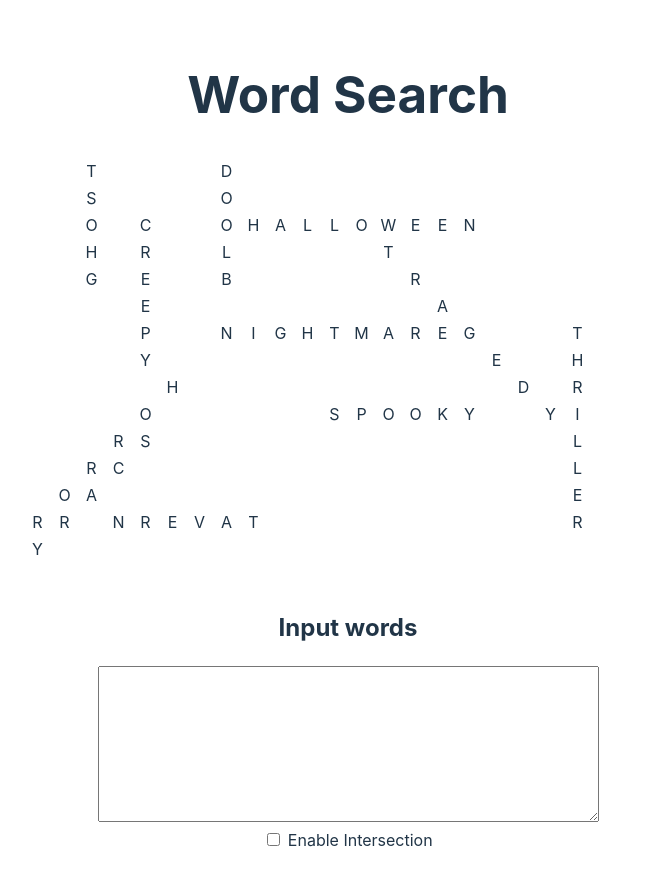
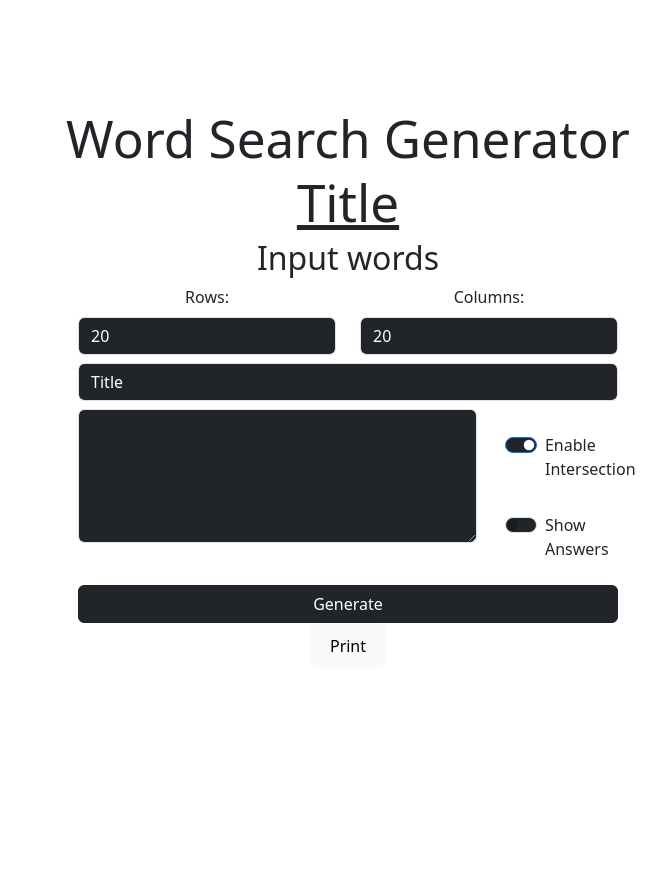
Before and after one commit to weeht1996/WordSearch, a React (Vite) app: page / in a window 1280 px wide. Shown: the whole page, without its empty margins (292-958 px from the left). After the commit the page ends 800 px from the top, so only its background shows below. Built offline with nearby package versions, Linux system fonts and the light colour scheme.

Commit message:
Big update
Algorithm done
Form done
Cleanup unused files

```diff
--- a/index.html
+++ b/index.html
@@ -4,10 +4,13 @@
     <meta charset="UTF-8" />
     <link rel="icon" type="image/svg+xml" href="/vite.svg" />
     <meta name="viewport" content="width=device-width, initial-scale=1.0" />
-    <title>Vite + React</title>
+    <title>Word Search Generator</title>
+    <link href="https://cdn.jsdelivr.net/npm/bootstrap@5.3.0-alpha3/dist/css/bootstrap.min.css" rel="stylesheet" integrity="sha384-KK94CHFLLe+nY2dmCWGMq91rCGa5gtU4mk92HdvYe+M/SXH301p5ILy+dN9+nJOZ" crossorigin="anonymous">
   </head>
   <body>
     <div id="root"></div>
     <script type="module" src="/src/main.jsx"></script>
+    <script src="https://cdn.jsdelivr.net/npm/bootstrap@5.3.0-alpha3/dist/js/bootstrap.bundle.min.js" integrity="sha384-ENjdO4Dr2bkBIFxQpeoTz1HIcje39Wm4jDKdf19U8gI4ddQ3GYNS7NTKfAdVQSZe" crossorigin="anonymous"></script>
+
   </body>
 </html>
--- a/src/App.css
+++ b/src/App.css
@@ -1,17 +1,32 @@
 #root {
-  max-width: 1280px;
+  max-width: 90%;
   margin: 0 auto;
   padding: 2rem;
+  padding-top: 10px;
   text-align: center;
 }
 
-table, th, td {
-  border: 1.5px solid white;
-  border-collapse: collapse;
-  table-layout: fixed;
-  width: 24px;
-  height: 24px;
+#toPrint {
+  /* max-height: 29.7cm; */
+  max-width: 21cm;
+  margin-left: auto;
+  margin-right: auto;
 }
+
+table {
+  max-width: 100%;
+  border: 1.5px solid black;
+  table-layout:fixed;
+  font-family: monospace;
+  font-variant-numeric: tabular-nums;
+}
+
+ul {
+  margin-top: 20px;
+  list-style-type: none;
+}
+
+
 
 @keyframes logo-spin {
   from {
@@ -26,7 +41,30 @@ table, th, td {
   a:nth-of-type(2) .logo {
     animation: logo-spin infinite 20s linear;
   }
+
 }
+
+@media print {
+
+  #content {
+    top: -200px !important;
+    max-height: 27cm;
+    margin: 0;
+  }
+
+  #hide, #header {
+    display: none;
+  }
+
+  #title, #wordDisplay {
+    margin-top: 0;
+    padding-top: 0;
+  }
+
+
+}
+
+
 
 .card {
   padding: 2em;
--- a/src/App.jsx
+++ b/src/App.jsx
@@ -1,62 +1,48 @@
-import { useEffect, useState } from "react"
+import { useState } from "react"
 import './App.css'
-import { NewTodoForm } from "./components/NewTodoForm"
-import { TodoList } from "./components/TodoList"
 import { WordTable } from "./components/WordTable"
 import { WordsInputForm } from "./components/WordsInputForm"
+import { WordDisplay } from "./components/WordDisplay"
 
-window.intersect = true
 
 export default function App() {
-  const [todos, setTodos] = useState(() =>{
-    const localValue = localStorage.getItem("ITEMS")
-    if (localValue == null) return []
+  const [isGenerated, setIsGenerated] = useState(false)
+  const [words, setWords] = useState("")
+  const [intersect, isIntersect] = useState(false)
+  const [show, setShowAnswer] = useState(true)
+  const [dimension, setDimension] = useState([10,16])
+  const [title, setTitle] = useState('Title')
 
-    return JSON.parse(localValue)
-  })
-
-  useEffect(() => {
-    localStorage.setItem("ITEMS", JSON.stringify(todos))
-  }, [todos])
-
-  function addTodo(title) {
-    setTodos((currentTodos) => {
-      return [
-        ...currentTodos,
-        {
-          id: crypto.randomUUID(), title, completed:false
-        },
-      ]
-    })
+  function generateWordSearch(words, intersected, dimension, toggle) {
+    setDimension(dimension)
+    isIntersect(intersected)
+    setShowAnswer(toggle)
+    setIsGenerated(true)
+    setWords(words)
   }
 
-  function toggleTodo(id, completed) {
-    setTodos(currentTodos => {
-      return currentTodos.map (todo => {
-        if (todo.id ===id ) {
-          return { ...todo, completed}
-        }
-
-        return todo
-      })
-    })
+  function setAnswerVisibility(isVisible) {
+    setShowAnswer(isVisible)
   }
 
-  function deleteTodo(id) {
-    setTodos(currentTodos => {
-      return currentTodos.filter(todo => todo.id !== id)
-    })
+  function sendTitle(newTitle) {
+    setTitle(newTitle)
   }
 
   return (
     <>
-    <h1>Word Search</h1>
-    <WordTable/>
-    {/* <NewTodoForm onSubmit={addTodo}/> */}
-    <span></span>
+    <div id="content">
+      <h1 id="header">Word Search Generator</h1>
+      <h1 id="title"><u>{title}</u></h1>
+      { isGenerated && <WordTable inputWords = {words} intersect={intersect} dimension={dimension} answerChecked={show}/>}
+      { isGenerated && <WordDisplay words = {words}/>}
+
+    </div>
+    <div id="hide">
+
     <h2 className='header'>Input words</h2>
-    <WordsInputForm/>
-    {/* <TodoList todos={todos} toggleTodo={toggleTodo} deleteTodo={deleteTodo}/> */}
+    <WordsInputForm onClick={generateWordSearch} setAnswer={setAnswerVisibility} sendTitle={sendTitle} title={title}/>
+    </div>
     </>
   )
 }
--- /dev/null
+++ b/src/components/AnswerBoard.jsx
@@ -0,0 +1,13 @@
+export function AnswerBoard({answer}) {
+    return (
+        <table className='table-sm'>
+            <tbody>
+                    {answer.map((innerArray) => (
+                <tr key={crypto.randomUUID()}>
+                    {innerArray.map((item) => <td key={crypto.randomUUID()}>{item}</td>)}
+                </tr>
+            ))}
+            </tbody>
+        </table>
+    )
+}
--- a/src/components/TodoItem.jsx
+++ /dev/null
@@ -1,15 +0,0 @@
-export function TodoItem({completed, id, title, toggleTodo, deleteTodo}) {
-    return (
-        <li >
-            <label htmlFor="">
-                <input type="checkbox" checked={completed}
-                onChange={e => toggleTodo(id, e.target.checked)}
-                />
-                {title}
-            </label>
-            <button
-              onClick={() => deleteTodo(id)}
-            className="btn btn-danger">Delete</button>
-        </li>
-    )
-}
--- /dev/null
+++ b/src/components/WordBoard.jsx
@@ -0,0 +1,13 @@
+export function WordBoard({board, fSize, cellWidth}) {
+    return (
+        <table >
+            <tbody>
+                    {board.map((innerArray) => (
+                <tr key={crypto.randomUUID()}>
+                    {innerArray.map((item) => <td key={crypto.randomUUID()} className="m-1" style={{fontSize: fSize, width: cellWidth}} >{item}</td>)}
+                </tr>
+            ))}
+            </tbody>
+        </table>
+    )
+}
--- /dev/null
+++ b/src/components/WordDisplay.jsx
@@ -0,0 +1,13 @@
+export function WordDisplay({words}) {
+
+    return (
+        <div className="container" id="wordDisplay">
+            <ul>
+                <div className="row">
+                    {words.split(' ').map((word) =>
+                    <li className="col-3" key={crypto.randomUUID()}><b>{word.charAt(0).toUpperCase() + word.slice(1)}</b></li>)}
+                </div>
+            </ul>
+        </div>
+    )
+}
--- a/src/components/WordTable.jsx
+++ b/src/components/WordTable.jsx
@@ -1,6 +1,11 @@
-import { v4 as uuid } from 'uuid';
+import { useState } from "react";
+import { AnswerBoard } from "./AnswerBoard";
+import { WordBoard } from "./WordBoard";
 
-export function WordTable() {
+export function WordTable({inputWords, intersect, dimension, answerChecked}) {
+
+    const [fSize, setFontSize] = useState(16)
+    const [cellWidth, setCellWidth] = useState(fSize * 1.5 + 2)
 
     function generateChar() {
         const characters = 'ABCDEFGHIJKLMNOPQRSTUVWXYZ';
@@ -92,14 +97,13 @@ export function WordTable() {
                         let overlap_location = [...current.path[x]]
                         let shift = [ (overlap_location[0] - repeated_word_location[0]),  (overlap_location[1] - repeated_word_location[1]) ]
                         let test_location = [(word.spot[0] + shift[0] ), (word.spot[1] + shift[1])]
-                        if (test_location[0] < 0 || test_location[0] > rows || test_location[1] < 0 || test_location[1] > cols) {
-                            console.log('OOB')
+                        if (word.word, test_location, word.direction) {
+                            // console.log('OOB')
                             return false
                         }
-                        // console.log(word.word + " shift: " + shift + ' and word spot 5: ' + word.spot + ' and new start point: ' + test_location)
                         word.spot = test_location
                         if (isPathClear(word).length > 1) {
-                            console.log('too many collisions')
+                            // console.log('too many collisions')
                             return false
                         }
                         return true
@@ -122,16 +126,16 @@ export function WordTable() {
 
     }
 
-    function isInBoundary(word) {
-        let increments = getDirection(word.direction)
-        let len = word.word.length - 1
+    function isInBoundary(word, startPoint, direction) {
+        let increments = getDirection(direction)
+        let len = word.length - 1
 
-        if ((increments[0] < 0 && (word.spot[0] - len) < 0) ||
-            (increments[0] > 0 && (word.spot[0] + len) > rows - 1) ||
-            (increments[1] > 0 && (word.spot[1] + len) > cols - 1) ||
-            (increments[1] < 0 && (word.spot[1] - len) < 0)) {
-                return false
-            }
+        if ((increments[0] < 0 && (startPoint[0] - len) < 0) ||
+        (increments[0] > 0 && (startPoint[0] + len) > rows - 1) ||
+        (increments[1] > 0 && (startPoint[1] + len) > cols - 1) ||
+        (increments[1] < 0 && (startPoint[1] - len) < 0)) {
+            return false
+        }
         return true
     }
 
@@ -146,10 +150,11 @@ export function WordTable() {
         return collisions
     }
 
-    let words = ['ghost', 'tavern' , 'scary', 'horror', 'thriller', 'tragedy', 'creepy', 'blood', 'nightmare', 'halloween', 'spooky']
-    var rows = 16
-    var cols = 24
+    // ghost tavern scary horror thriller tragedy creepy blood nightmare halloween spooky
+    var rows = dimension[0]
+    var cols = dimension[1]
 
+    let words = inputWords.split(' ')
     words.sort((a,b) => b.length - a.length)
 
     var all_spots = getBoard(rows, cols)
@@ -170,22 +175,15 @@ export function WordTable() {
             path: []
         }
 
-        let valid = false
-
-        while (!valid && current.length > 0) { //check if location is valid
-
+        validityLoop: while ( current.length > 0) { //check if location is valid
             count = 0
             while (count < 8) {
-                if (isInBoundary(word)) {
+                if (isInBoundary(word.word, word.spot, word.direction)) {
+
                     let intersected = isPathClear(word)
-                    if (intersected.length == 0) {
+                    if (intersected.length == 0 || (intersect && intersectWords(word, intersected))) {
                         placeWord(word)
-                        valid = true
-                        break
-                    } else if ( window.intersect && intersectWords(word, intersected)) {
-                        placeWord(word)
-                        valid = true
-                        break
+                        break validityLoop
                     }
                 }
                 word.direction = changeDirection(word.direction)
@@ -205,8 +203,6 @@ export function WordTable() {
         //if still invalid revert to previous board
     }
 
-    console.log(occupied_spots)
-
     let answer = JSON.parse(JSON.stringify(board))
     for (let j = 0; j < rows; j++) {
         for (let k = 0; k < cols; k++) {
@@ -217,26 +213,15 @@ export function WordTable() {
     }
 
     return (
-        <div>
-            {/* <table>
-                <tbody>
-                        {board.map((innerArray) => (
-                    <tr key={uuid()}>
-                        {innerArray.map((item) => <td key={uuid()}>{item}</td>)}
-                    </tr>
-                ))}
-                </tbody>
-            </table> */}
-            <span></span>
-            <table>
-                <tbody display="false">
-                        {answer.map((innerArray) => (
-                    <tr key={uuid()}>
-                        {innerArray.map((item) => <td key={uuid()}>{item}</td>)}
-                    </tr>
-                ))}
-                </tbody>
-            </table>
+        <div className='container d-flex justify-content-center' id="toPrint">
+            <div className="row">
+                <div className="col my-1">
+                    <WordBoard board={board} fSize={fSize} cellWidth={cellWidth}/>
+                </div>
+                {answerChecked && <div className="col my-1" id="answerBoard">
+                    <AnswerBoard answer={answer}/>
+                </div>}
+            </div>
         </div>
     );
 }
--- a/src/components/WordsInputForm.jsx
+++ b/src/components/WordsInputForm.jsx
@@ -1,19 +1,78 @@
-export function WordsInputForm() {
+import { useState } from "react"
+
+export function WordsInputForm({onClick, setAnswer, sendTitle, title}) {
+    const [words, getWords] = useState("")
+    const [intersect, setIntersect] = useState(true)
+    const [answer, toggleAnswer] = useState(false)
+    const [row, setRow] =useState(20)
+    const [column, setColumn] =useState(20)
+
+    function handleClick(e) {
+        e.preventDefault()
+        if (words === "") return
+        onClick(words, intersect, [row, column], answer)
+    }
+
+    function handleAnswerClick(e) {
+        toggleAnswer(e)
+        setAnswer(!answer)
+    }
+
+    function handleNumberValidation(e) {
+        const regex = /^[0-9\b]+$/
+        if (regex.test(e.value) && e.value <= 60 && e.value >= 20) {
+             e.id == "rowInput" ? setRow(e.value) : setColumn(e.value)
+        }
+    }
+
+    function setTitle(e) {
+        sendTitle(e)
+    }
+
+    return (
+
+        <form>
+            <div className="container-fluid text-center">
+                <div className="row">
+                    <div className="col">
+                        Rows: <input type="number" min={20} max={100} className="form-control bg-dark text-white my-2" name="" id="rowInput" placeholder="10" value={row} onChange={e => handleNumberValidation(e.target)}/>
+                    </div>
+                    <div className="col">
+                        Columns: <input type="number" min={20} max={100} className="form-control bg-dark text-white my-2" name="" id="colBtn" placeholder="16" value={column} onChange={e => handleNumberValidation(e.target)}/>
+                    </div>
+                </div>
+                <div className="d-grid gap-2 mb-2">
+                    <input type="text" className="form-control bg-dark text-white" onChange={e => setTitle(e.target.value)} placeholder="Title" value={title}></input>
+                </div>
+                <div className="row text-start">
+                    <div className="col-9">
+                        <textarea className="form-control bg-dark text-white" name="" id="" rows="5" value={words} onChange={e => getWords(e.target.value)} placeholder="Put the words you would like to have inside the box below (make sure they are separated by a space in between)"></textarea>
+                    </div>
+                    <div className="col-3 ">
+                        <div className="row my-3 px-2 ">
+                            <div className="form-check form-switch m-2">
+                                <input className="form-check-input bg-dark" type="checkbox" name="intersection" id="intersection" checked={intersect} onChange={e => setIntersect(e.target.checked)}/>
+                                <label htmlFor="intersection">Enable Intersection</label>
+                            </div>
+                        </div>
+                        <div className="row my-3 px-2 ">
+                            <div className="form-check form-switch m-2">
+                                <input className="form-check-input bg-dark" type="checkbox" name="answer" id="answer" checked={answer} onChange={e => handleAnswerClick(e.target.checked)}/>
+                            <label htmlFor="answer">Show Answers</label>
+                            </div>
+                        </div>
+                    </div>
+                </div>
+                <div className="d-grid gap-2">
+                    <button type="button" className="btn btn-dark" onClick={e => handleClick(e)}>Generate</button>
+                </div>
+                <div>
+                    <button type="button" onClick={() => print()}>Print</button>
+                </div>
+            </div>
+
+        </form>
 
 
-
-    return (
-        <form >
-            <div className="form-row">
-                <div className="col-5">
-                    <textarea name="" id="" cols="60" rows="10"></textarea>
-                </div>
-                <div className="col-5">
-                    <label htmlFor="">
-                        <input type="checkbox" name="intersection" id="intersection" /> Enable Intersection
-                    </label>
-                </div>
-            </div>
-        </form>
     )
 }
```
Also changed, not shown: src/components/NewTodoForm.jsx (deleted, +0 -24 lines), src/components/TodoList.jsx (deleted, +0 -20 lines).
